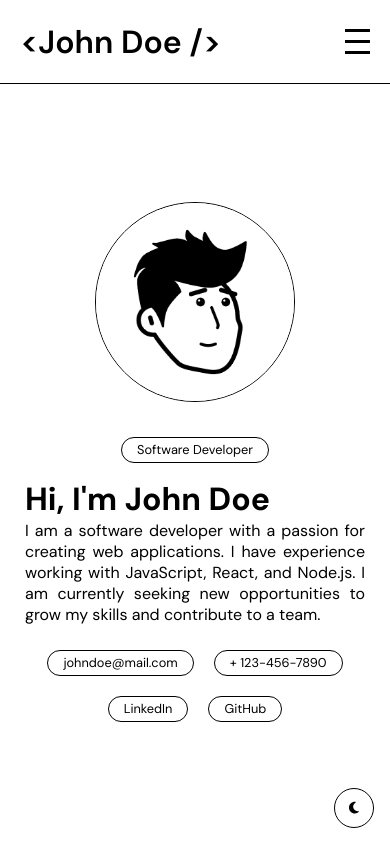
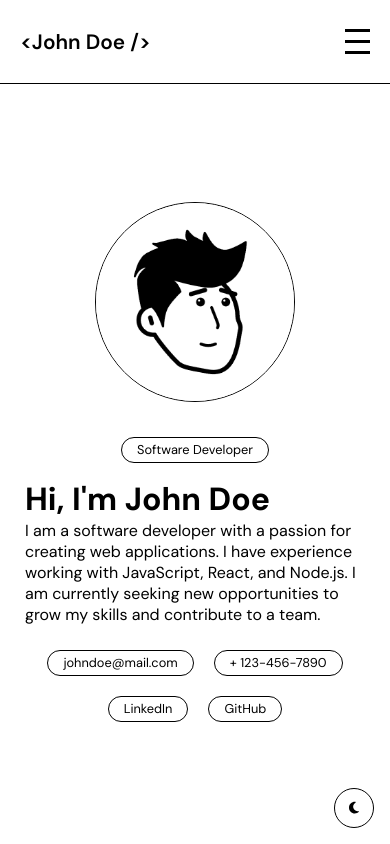
Before and after one commit to sandeepruttala/edgefolio, a React (Create React App) app: page / in a window 390 px wide. Shown: the top 844 px of the page. Built offline with nearby package versions, Linux system fonts and the light colour scheme.

Commit message:
minor changes

```diff
--- a/src/Components/Certifications/Certificate.css
+++ b/src/Components/Certifications/Certificate.css
@@ -1,6 +1,6 @@
 .certificate {
   display: flex;
-  justify-content: center;
+  justify-content: space-between;
   align-items: center;
   margin: 1rem;
   padding-left: 1rem;
@@ -16,6 +16,7 @@
 }
 
 .certificate-from{
+  width: 10vw;
   display: flex;
   align-items: center;
   justify-content: center;
@@ -31,6 +32,7 @@
 
 
 .certificate-link{
+  width: 10vw;
   display: flex;
   align-items: center;
   justify-content: center;
--- a/src/Components/Header/Header.css
+++ b/src/Components/Header/Header.css
@@ -52,15 +52,19 @@
     .header {
         height: 10dvh;
     }
+
+.header span{
+    font-size: 1.3rem;
+}
     .header .menu {
-        display: none; /* Hide menu initially on mobile */
+        display: none;
         flex-direction: column;
         align-items: center;
         justify-content: center;
         position: absolute;
         top: 10dvh;
         height: 90dvh;
-        background-color: white;
+        background-color: var(--primary);
         width: 100dvw;
         padding: 20px;
         z-index: 1000;
--- a/src/Components/Hero/Hero.css
+++ b/src/Components/Hero/Hero.css
@@ -47,7 +47,7 @@
 }
 
 .description{
-    text-align: justify;
+    text-align:left;
     margin-bottom: 20px;
 }
 
```
